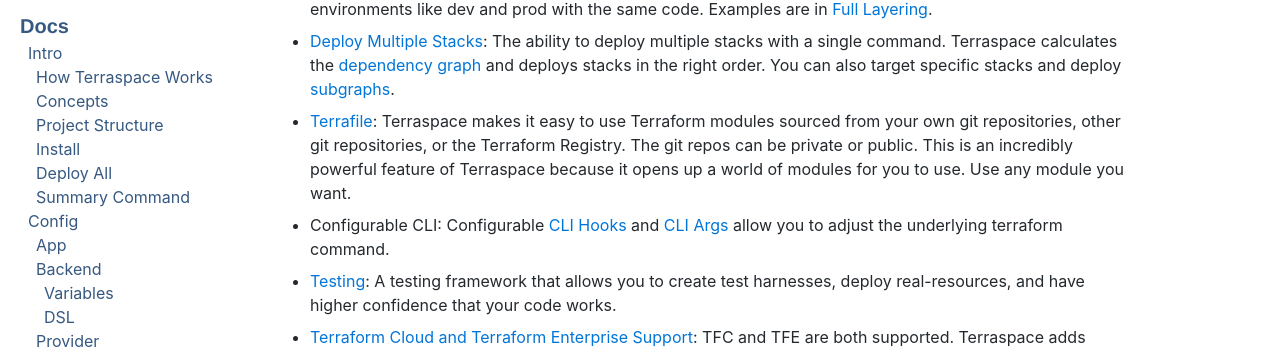
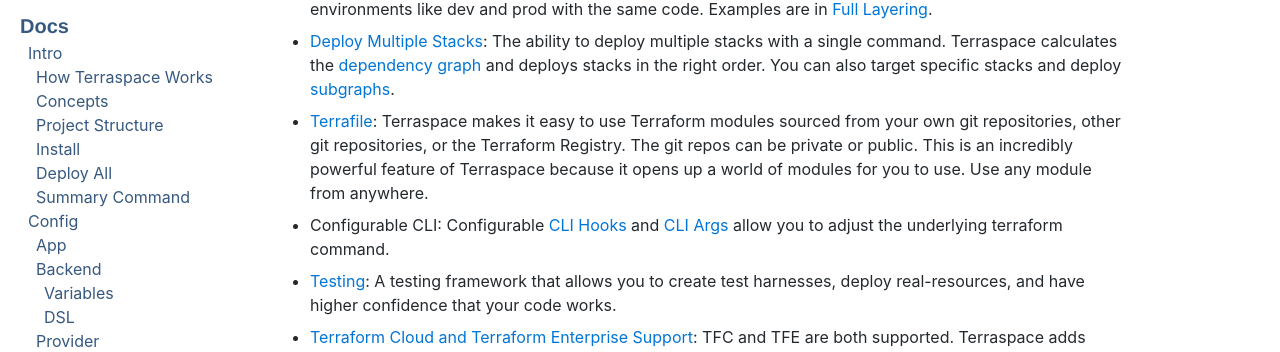
Before and after one commit to boltops-tools/terraspace-docs, a Jekyll site: the page built from _docs/intro.md, in a window 1280 px wide and 900 px high, scrolled down 803 px. Shown: the part 149-501 px from the top of the window. Built offline with Jekyll 4.4.1, drawn with Linux system fonts in a browser that asks for light colours; a script that is not in the unit is left out.

Commit message:
update terrafile docs

```diff
--- a/_includes/intro/features.md
+++ b/_includes/intro/features.md
@@ -2,7 +2,7 @@
 * [Generators]({% link _docs/generators.md %}): Built-in generators to quickly create starter modules. Focus on code instead of boilerplate structure.
 * [Tfvars]({% link _docs/tfvars.md %}) & [Layering]({% link _docs/tfvars/layering.md %}): Use the same code with different tfvars to create multiple environments. Terraspace conventionally loads tfvars from the `tfvars` folder. Rich layering support allows you to build different environments like dev and prod with the same code.  Examples are in [Full Layering]({% link _docs/tfvars/full-layering.md %}).
 * [Deploy Multiple Stacks]({% link _docs/intro/deploy-all.md %}): The ability to deploy multiple stacks with a single command. Terraspace calculates the [dependency graph]({% link _docs/dependencies.md %}) and deploys stacks in the right order. You can also target specific stacks and deploy [subgraphs]({% link _docs/dependencies/subgraphs.md %}).
-* [Terrafile]({% link _docs/terrafile.md %}): Terraspace makes it easy to use Terraform modules sourced from your own git repositories, other git repositories, or the Terraform Registry. The git repos can be private or public. This is an incredibly powerful feature of Terraspace because it opens up a world of modules for you to use.  Use any module you want.
+* [Terrafile]({% link _docs/terrafile.md %}): Terraspace makes it easy to use Terraform modules sourced from your own git repositories, other git repositories, or the Terraform Registry. The git repos can be private or public. This is an incredibly powerful feature of Terraspace because it opens up a world of modules for you to use.  Use any module from anywhere.
 * Configurable CLI: Configurable [CLI Hooks]({% link _docs/config/hooks.md %}) and [CLI Args]({% link _docs/config/args.md %}) allow you to adjust the underlying terraform command.
 * [Testing]({% link _docs/testing.md %}): A testing framework that allows you to create test harnesses, deploy real-resources, and have higher confidence that your code works.
 * [Terraform Cloud and Terraform Enterprise Support]({% link _docs/cloud.md %}): TFC and TFE are both supported. Terraspace adds additional conveniences to make working with Terraform Cloud Workspaces easier.
```
